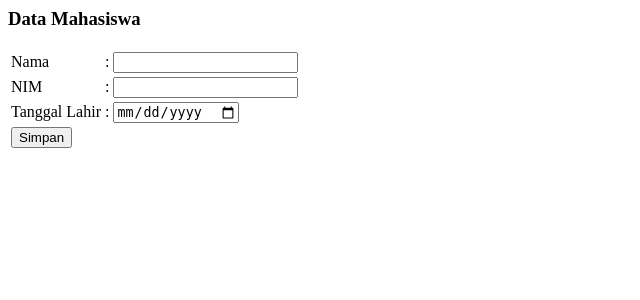
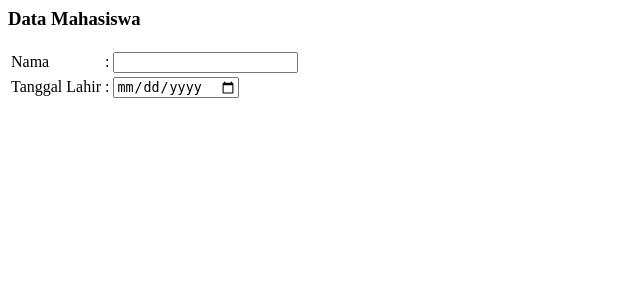
Before and after one commit to aldhisttd/2023-program2sem4pagia, a PHP site: page /tugas1/2155201008.php in a window 1280 px wide. Shown: the top 300 px of the page, without its empty margins (0-640 px from the left). Run offline with PHP 8.4, Linux system fonts and the light colour scheme.

Commit message:
perbaikan tugas atika

```diff
--- a/tugas1/2155201008.php
+++ b/tugas1/2155201008.php
@@ -12,18 +12,10 @@
                 <td><input type="text"></td>
             </tr>
             <tr>
-                <td>NIM</td>
-                <td>:</td>
-                <td><input type="text"></td>
-            </tr>
-            <tr>
                 <td>Tanggal Lahir</td>
                 <td>:</td>
                 <td><input type="date"></td>
             </tr>
-            <tr>
-                <td colspan="2"><input type="submit" value="Simpan"></td>
-            </tr>
         </table>
     </body>
 </html>
```
